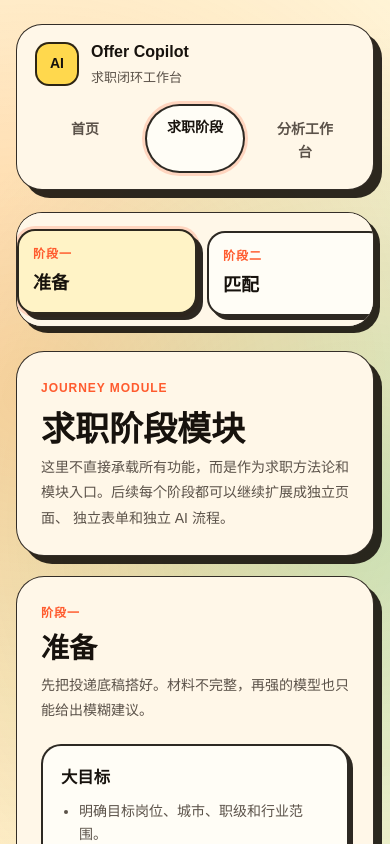
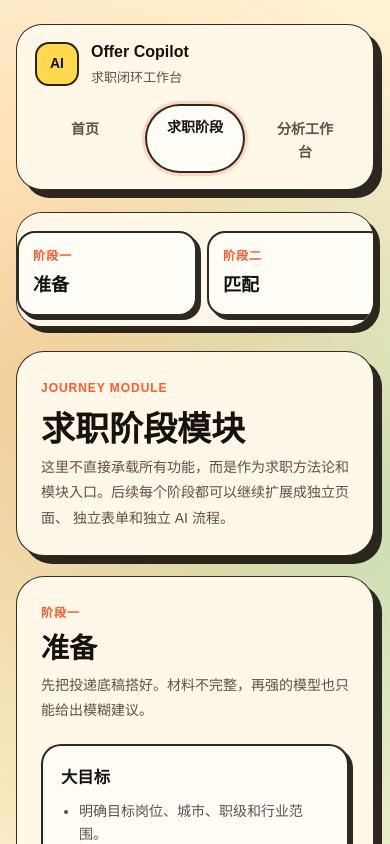
Before and after one commit to tywd/interview-web, a Nuxt app: page /journey in a window 390 px wide. Shown: the top 844 px of the page. Built offline with nearby package versions, Linux system fonts and the light colour scheme.

Commit message:
test: cover mobile cta and journey navigation

```diff
--- a/pages/journey/index.vue
+++ b/pages/journey/index.vue
@@ -102,7 +102,8 @@ type JourneySectionId = (typeof journeyItems)[number]['id']
 
 const sidebarItems = journeyItems.map(({ id, step, title }) => ({ id, step, title }))
 const activeSectionId = ref<JourneySectionId>(sidebarItems[0]?.id ?? 'prepare')
-let sectionObserver: IntersectionObserver | null = null
+let trackedSections: HTMLElement[] = []
+let handleViewportSync: (() => void) | null = null
 
 const updateFromHash = () => {
   const hashedId = route.hash.replace('#', '') as JourneySectionId
@@ -116,36 +117,42 @@ watch(() => route.hash, updateFromHash, { immediate: true })
 onMounted(() => {
   updateFromHash()
 
-  const sections = sidebarItems
+  trackedSections = sidebarItems
     .map((item) => document.getElementById(item.id))
     .filter((section): section is HTMLElement => Boolean(section))
 
-  if (!sections.length) {
+  if (!trackedSections.length) {
     return
   }
 
-  sectionObserver = new IntersectionObserver(
-    (entries) => {
-      const visibleEntries = entries
-        .filter((entry) => entry.isIntersecting)
-        .sort((a, b) => b.intersectionRatio - a.intersectionRatio)
+  handleViewportSync = () => {
+    const triggerLine = Math.max(140, window.innerHeight * 0.28)
+    let currentId = trackedSections[0]?.id as JourneySectionId
 
-      const topEntry = visibleEntries[0]
-      if (topEntry?.target.id) {
-        activeSectionId.value = topEntry.target.id as JourneySectionId
+    if (window.scrollY + window.innerHeight >= document.documentElement.scrollHeight - 8) {
+      activeSectionId.value = trackedSections.at(-1)?.id as JourneySectionId
+      return
+    }
+
+    for (const section of trackedSections) {
+      if (section.getBoundingClientRect().top <= triggerLine) {
+        currentId = section.id as JourneySectionId
       }
-    },
-    {
-      rootMargin: '-15% 0px -55% 0px',
-      threshold: [0.2, 0.4, 0.6],
-    },
-  )
+    }
 
-  sections.forEach((section) => sectionObserver?.observe(section))
+    activeSectionId.value = currentId
+  }
+
+  handleViewportSync()
+  window.addEventListener('scroll', handleViewportSync, { passive: true })
+  window.addEventListener('resize', handleViewportSync)
 })
 
 onBeforeUnmount(() => {
-  sectionObserver?.disconnect()
+  if (handleViewportSync) {
+    window.removeEventListener('scroll', handleViewportSync)
+    window.removeEventListener('resize', handleViewportSync)
+  }
 })
 </script>
 
```
Also changed, not shown: 2 other files (tests, documents, lock files or other folders).
